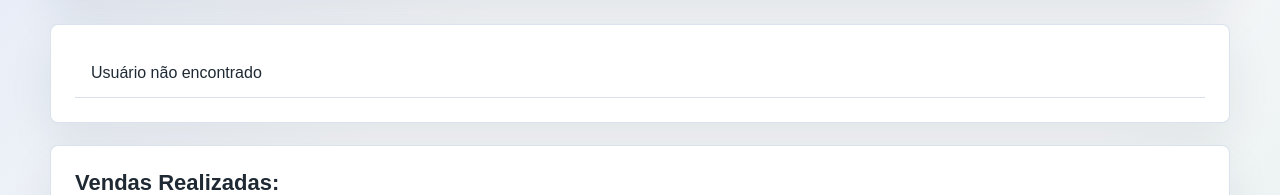
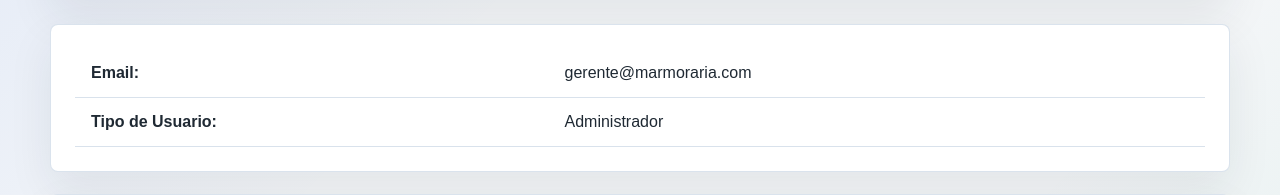
Before and after one commit to caroldvlribeiro/Projeto-Integrador-Ciclo-II, a PHP site: page /Perfil.php in a window 1280 px wide. Shown: the part 191-386 px from the top of the page. Run offline with PHP 8.4, Linux system fonts and the light colour scheme; data comes from the database, SQL or seed files in the repository.

Commit message:
fix(usuario): corrige ID do usuário para 4 nas consultas de perfil e vendas

```diff
--- a/back/models/Usuario.php
+++ b/back/models/Usuario.php
@@ -28,7 +28,7 @@ class Usuario extends Pessoa implements IAutenticavel
     {
 
         // Mudamos o JOIN para usar id_usuario e adicionamos u. no WHERE
-    $sql = "SELECT u.email_usuario, v.nm_vendedor, u.tp_usuario FROM usuario u JOIN vendedor v ON v.id_usuario = u.id_usuario WHERE u.id_usuario = :id";
+    $sql = "SELECT u.email_usuario, u.tp_usuario FROM usuario u WHERE u.id_usuario = :id";
 
         $stmt = $this->_PDO->prepare($sql);
         $stmt->bindValue(':id', $idUsuario);
@@ -38,13 +38,8 @@ class Usuario extends Pessoa implements IAutenticavel
 
         if ($dados) {
             $this->email = $dados['email_usuario'];
-            $this->nome = $dados['nm_vendedor'];
             $this->tp_usuario = $dados['tp_usuario'];
             return "
-                <tr>
-                    <th>Nome:</th>
-                    <td>{$this->nome}</td>
-                </tr>
                 <tr>
                     <th>Email:</th>
                     <td>{$this->email}</td>
--- a/front/view/includes/usuario.php
+++ b/front/view/includes/usuario.php
@@ -8,14 +8,14 @@ $modelU = new Usuario($pdo);
 $modelV = new Vendedor($pdo);
 $modelO = new Orcamento($pdo);
 
-$usuario = $modelU->getPerfil(1);
+$usuario = $modelU->getPerfil(4);
 $tipo = $modelU->getTipo();
 
 $relatorio = [];
 $vendas = [];
 
 if ($tipo === 'Administrador' || $tipo === 'Vendedor') {
-    $vendas = $modelV->listarVendas(1);
+    $vendas = $modelV->listarVendas(4);
 }
 if ($tipo === 'Administrador') {
     $inicio = $_GET['inicio'] ?? null;
```
